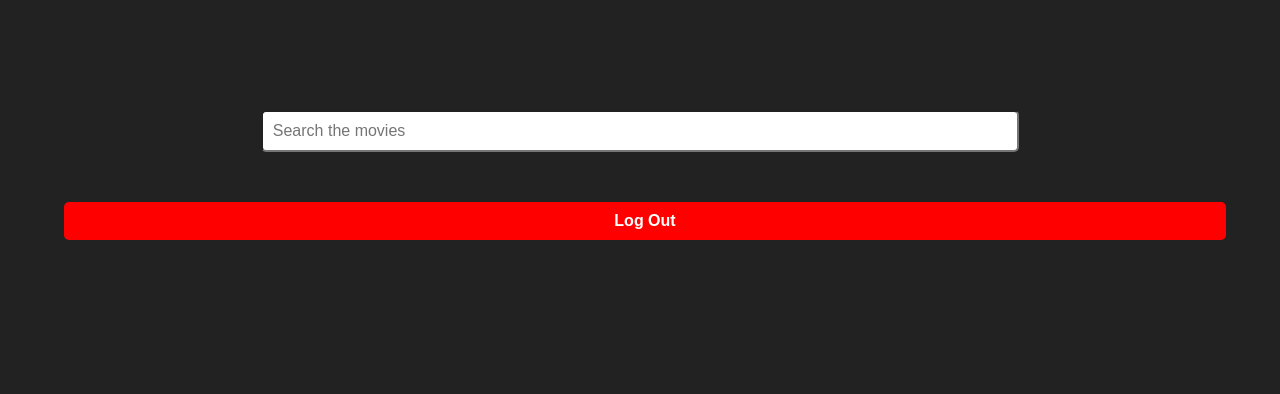
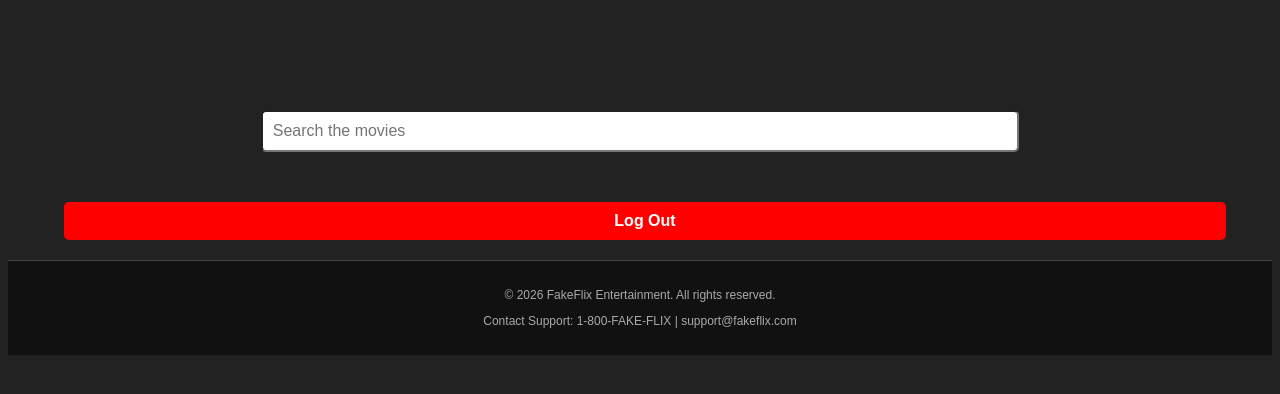
Before and after one commit to Bryce-W-Frazier/cs-F372-project, a website: page src/content-portal.html in a window 1280 px wide. Drawn offline with Linux system fonts and the light colour scheme; no server answers.

Commit message:
fix: gave all pages a footer

```diff
--- a/src/content-portal.html
+++ b/src/content-portal.html
@@ -21,6 +21,11 @@
 	</button></a>
     </div>
 
+    <footer style="background-color: #111; text-align: center; padding: 15px; border-top: 1px solid #444; font-size: 12px; color: #aaa;">
+        <p>&copy; 2026 FakeFlix Entertainment. All rights reserved.</p>
+        <p>Contact Support: 1-800-FAKE-FLIX | support@fakeflix.com</p>
+    </footer>
+
     <script type="module" src="content-portal.js"></script>
 
 </body>
```
Also changed, not shown: src/admin.html (+5 -0 lines), src/index.html (+5 -0 lines), src/marketing-portal.html (+5 -0 lines), src/signup.html (+5 -0 lines).
